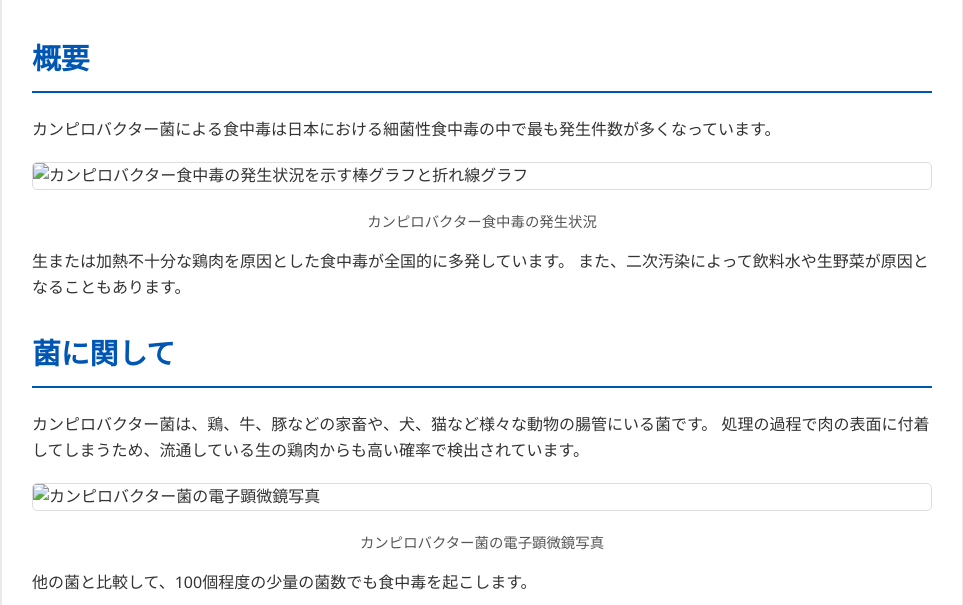
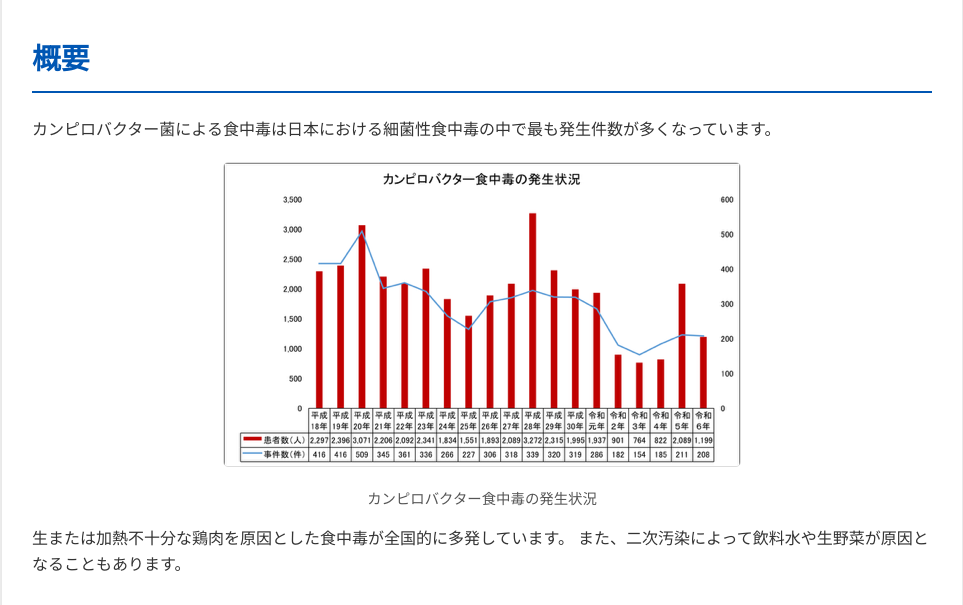
Before and after one commit to Aki884aaa/syokutyudoku.5hann, a plain HTML site: page code.html in a window 1280 px wide. Shown: the part 151-756 px from the top of the page, without its empty margins (158-1121 px from the left). Drawn offline with Linux system fonts and the light colour scheme.

Commit message:
Update code.html

```diff
--- a/code.html
+++ b/code.html
@@ -89,14 +89,14 @@
 
         <h2>概要</h2>
         <p>カンピロバクター菌による食中毒は日本における細菌性食中毒の中で最も発生件数が多くなっています。 </p>
-        <img src="c:\Users\akira\Downloads\ウェブサイト図1 - コピー.png "alt="カンピロバクター食中毒の発生状況を示す棒グラフと折れ線グラフ">
+        <img src="ウェブサイト図1.png "alt="カンピロバクター食中毒の発生状況を示す棒グラフと折れ線グラフ">
         <p class="figure-caption">カンピロバクター食中毒の発生状況</p>
 
         <p>生または加熱不十分な鶏肉を原因とした食中毒が全国的に多発しています。 また、二次汚染によって飲料水や生野菜が原因となることもあります。 </p>
 
         <h2>菌に関して</h2>
         <p>カンピロバクター菌は、鶏、牛、豚などの家畜や、犬、猫など様々な動物の腸管にいる菌です。 処理の過程で肉の表面に付着してしまうため、流通している生の鶏肉からも高い確率で検出されています。 </p>
-        <img src="c:\Users\akira\Downloads\ウェブサイト図2 - コピー.png" alt="カンピロバクター菌の電子顕微鏡写真">
+        <img src="ウェブサイト図2.png" alt="カンピロバクター菌の電子顕微鏡写真">
         <p class="figure-caption">カンピロバクター菌の電子顕微鏡写真</p>
         <p>他の菌と比較して、100個程度の少量の菌数でも食中毒を起こします。 </p>
 
```
